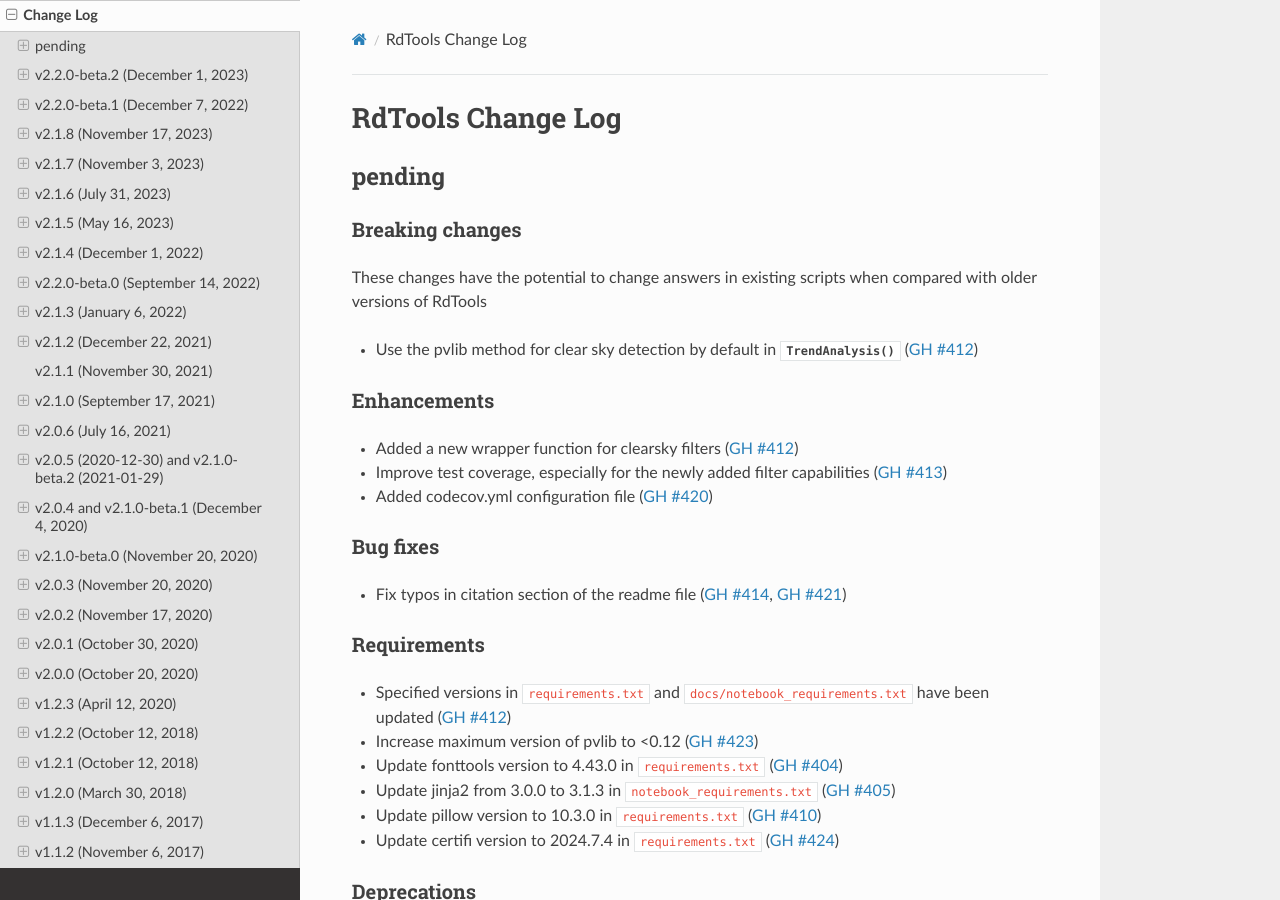
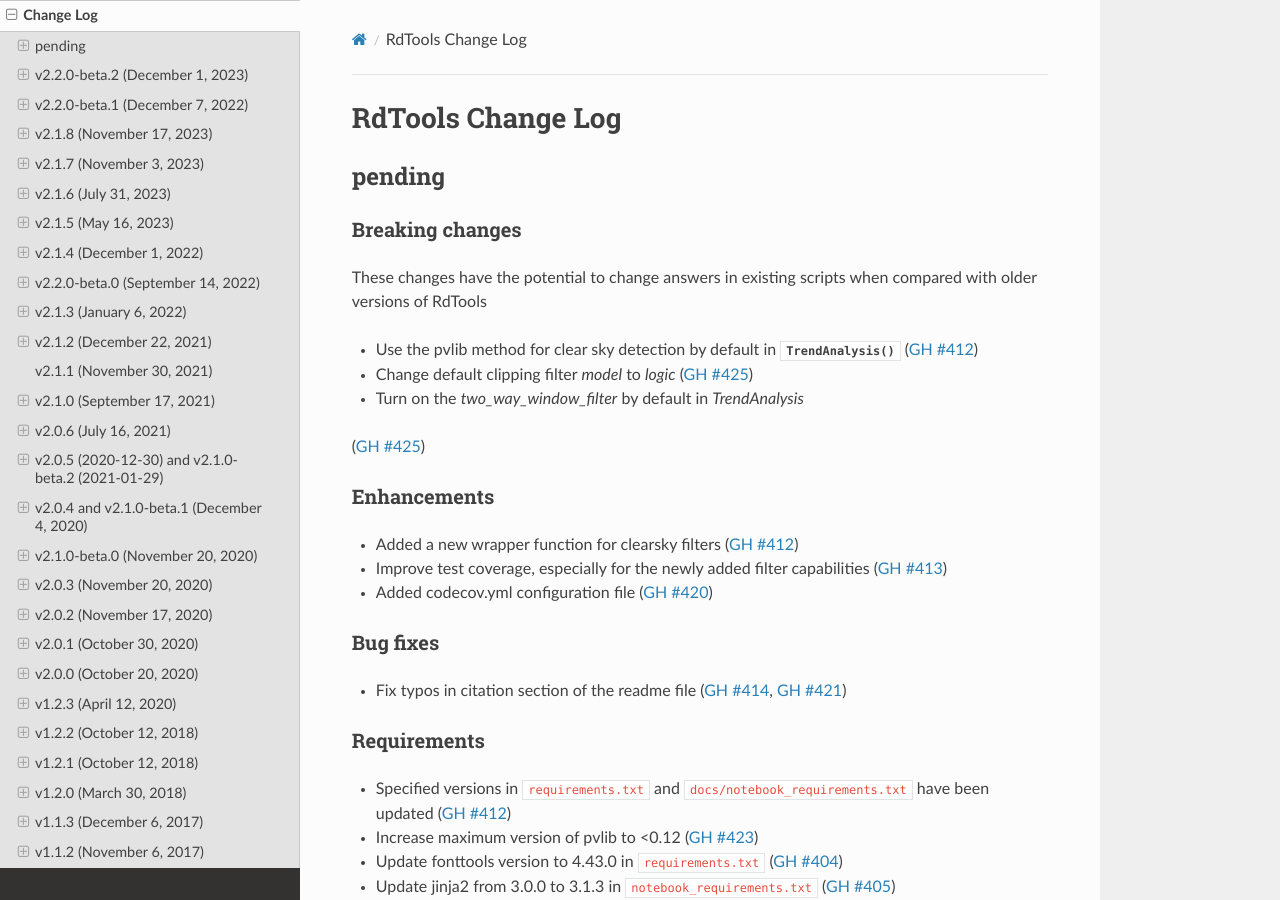
Before and after one commit to NREL/rdtools, a Sphinx documentation site: the page built from docs/sphinx/source/changelog.rst, in a window 1280 px wide and 900 px high. Built offline with Sphinx 7.4.7 and the Read the Docs theme 2.0.0, drawn with Linux system fonts in a browser that asks for light colours; pages that are not in the unit, such as notebooks, are missing from menus.

Commit message:
update changelog

```diff
--- a/docs/sphinx/source/changelog/pending.rst
+++ b/docs/sphinx/source/changelog/pending.rst
@@ -8,6 +8,11 @@
 when compared with older versions of RdTools
 
 * Use the pvlib method for clear sky detection by default in :py:func:`~rdtools.analysis_chains.TrendAnalysis` (:pull:`412`)
+
+* Change default clipping filter `model` to `logic` (:pull:`425`)
+
+* Turn on the `two_way_window_filter` by default in `TrendAnalysis`
+(:pull:`425`)
 
 Enhancements
 ------------
```
